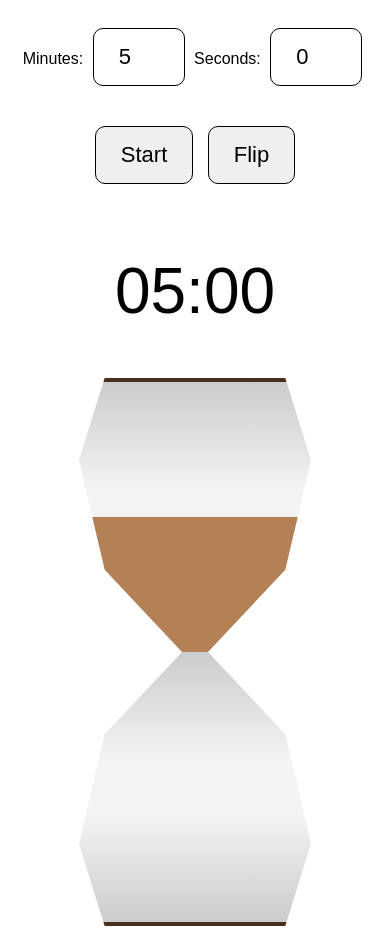
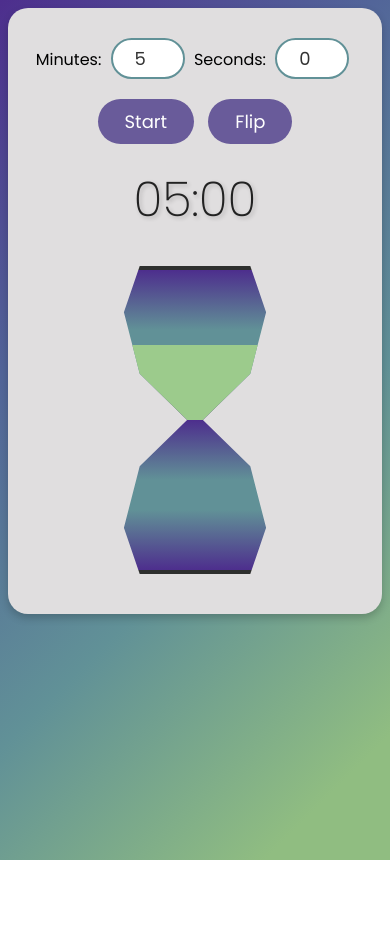
Before and after one commit to EllesmeraAmnell/hourglass, a plain HTML site: page index.html in a window 390 px wide. After the commit the page ends 860 px from the top, so only its background shows below. Drawn offline with Linux system fonts and the light colour scheme.

Commit message:
Update UI

```diff
--- a/index.html
+++ b/index.html
@@ -2,32 +2,67 @@
 <html lang="en">
 <head>
   <meta charset="UTF-8">
+  <meta name="viewport" content="width=device-width, initial-scale=1">
+  <link rel="preconnect" href="https://fonts.googleapis.com">
+  <link rel="preconnect" href="https://fonts.gstatic.com" crossorigin>
+  <link href="https://fonts.googleapis.com/css2?family=Poppins:wght@100;200;300;400;500;600;700;800;900&display=swap" rel="stylesheet">
   <title>Custom Hourglass Timer</title>
   <style>
   body {
-      font-family: Arial, sans-serif;
+    font-family: 'Poppins', sans-serif;
     text-align: center;
-      background-color: white;
-      transition: background-color 0.3s ease;
+    background: linear-gradient(135deg, #4D2E8D, #526599, #619197, #90BD81 90%);
+    transition: all 0.3s ease;
+    min-height: 100vh;
+  }
+
+  .container {
+    display: flex;
+    justify-content: center;
+    align-items: center;
+    flex-direction: column;
+    background-color: #E0DEDF;
+    border-radius: 20px;
+    padding: 20px 130px;
+    box-shadow: 0 4px 8px rgba(0, 0, 0, 0.2);
+    max-width: 600px;
+    margin-left: auto;
+    margin-right: auto;
   }
 
   #timer {
-      font-size: 64px;
-      margin: 50px;
-      color: black;
+    font-size: 5rem;
+    font-weight: 200;
+    margin: 40px;
     transition: color 0.3s ease;
+    text-shadow: 2px 2px 4px rgba(0, 0, 0, 0.2);
   }
 
   button, input {
+    font-family: 'Poppins', sans-serif;
+    font-weight: 400;
     font-size: 22px;
-      margin: 20px 5px;
-      padding: 15px 25px;
-      border-radius: 10px;
-      border: 1px solid black;
+    margin: 15px 10px;
+    padding: 0.5em 1.5em;
+    border: none;
+    background: #695B9A;
+    color: white;
+    cursor: pointer;
+    transition: all 0.3s ease;
+    border-radius: 2em;
+  }
+
+  button:hover {
+    transform: translateY(-2px);
+    box-shadow: 0 6px 8px rgba(0, 0, 0, 0.15);
   }
 
   input[type="number"] {
-      width: 40px;
+    width: 60px;
+    text-align: center;
+    background: #ffffff;
+    border: 2px solid #619197;
+    color: #333;
   }
 
   .flash-once {
@@ -35,20 +70,20 @@
   }
 
   @keyframes flash {
-      0%   { background-color: white; }
-      50%  { background-color: rgb(254, 207, 207); }
-      100% { background-color: white; }
+    0%   { background: #4D2E8D; }
+    50%  { background: #90BD81; }
+    100% { background: #4D2E8D; }
   }
 
   /* Hourglass container */
   #hourglass {
     position: relative;
-      width: 250px;
+    width: 270px;
     height: 540px;
     margin: 20px auto;
-      background: linear-gradient(to bottom, #cccccc 0%, #f4f4f4 20%, #f4f4f4 30%, #cccccc 50%, #f4f4f4 70%, #f4f4f4 80%, #cccccc 100%);
+    background: linear-gradient(to bottom, #4D2E8D 0%, #619197 20%, #619197 30%, #4D2E8D 50%, #619197 70%, #619197 80%, #4D2E8D 100%);
     clip-path: polygon(15% 0%, 85% 0%, 95% 15%, 85% 35%, 55% 50%, 85% 65%, 95% 85%, 85% 100%, 15% 100%, 5% 85%, 15% 65%, 45% 50%, 15% 35%, 5% 15%);
-      border: 4px solid rgb(70, 49, 31);
+    border: 4px solid #2E2F2E;
     overflow: hidden;
   }
 
@@ -57,7 +92,7 @@
     position: absolute;
     width: 100%;
     height: 50%;
-      background-color: #b48055;
+    background-color: #9ccb8c;
     clip-path: polygon(0% 50%, 100% 50%, 100% 100%, 0% 100%);
     transition: all 0.5s linear;
     bottom: 50%;
@@ -70,7 +105,7 @@
     width: 100%;
     height: 0;
     bottom: 0;
-      background-color: #b48055;
+    background-color: #9ccb8c;
     clip-path: polygon(0% 55%, 50% 35%, 100% 55%, 100% 100%, 0% 100%);
     transition: all 0.5s linear;
     transform-origin: top;
@@ -84,7 +119,6 @@
     width: 5%;
     height: 100%;
     transform: translateX(-50%);
-      /* overflow: hidden; */
   }
 
   /* Sand particle */
@@ -92,7 +126,7 @@
     position: absolute;
     width: 0.6vh;
     height: 0.6vh;
-      background-color: #b48055;
+    background-color: #9ccb8c;
     border-radius: 50%;
     animation: fall 1s ease-in infinite;
   }
@@ -108,6 +142,7 @@
         opacity: 0.2;
       }
     }
+
     /* Add flip animation */
     @keyframes flip {
       0% {
@@ -121,9 +156,39 @@
     #hourglass.flipping {
       animation: flip 0.5s ease-in-out forwards;
     }
+
+  /* Responsive styles for mobile devices */
+  @media (max-width: 600px) {
+    .container {
+      padding: 20px 10px;
+    }
+
+    #timer {
+      font-size: 3rem;
+      margin: 10px;
+      margin-bottom: 10px;
+    }
+
+    button, input {
+      font-size: 18px;
+      margin: 10px 5px;
+    }
+
+    input {
+      font-size: 18px;
+      padding: 5px;
+    }
+
+    #hourglass {
+      width: 150px;
+      height: 300px;
+    }
+  }
   </style>
 </head>
 <body>
+
+  <div class="container">
 
     <div>
       <label for="customMinutes">Minutes:</label>
@@ -132,9 +197,11 @@
       <input type="number" id="customSeconds" min="0" max="59" value="0" onchange="setCustomTime()">
     </div>
 
+    <div id="buttonContainer">
       <button id="startBtn" onclick="toggleTimer()">Start</button>
       <button id="resetBtn" onclick="resetTimer()">Reset</button>
       <button id="flipBtn" onclick="flipTimer()">Flip</button>
+    </div>
 
     <div id="timer">05:00</div>
 
@@ -142,6 +209,7 @@
       <div id="topSand"></div>
       <div id="fallingSand"></div>
       <div id="bottomSand"></div>
+    </div>
     </div>
 
   <script>
@@ -157,6 +225,7 @@
     const flipBtn = document.getElementById("flipBtn");
     const resetBtn = document.getElementById("resetBtn");
 
+    // Initial setup to hide all buttons except "Start"
     startBtn.style.display = "inline-block";
     flipBtn.style.display = "inline-block";
     resetBtn.style.display = "none";
@@ -168,15 +237,14 @@
       const timeLeft = totalTime - timePassed;
 
       if (timeLeft <= 10 && timeLeft > 0) {
-        timerDisplay.style.color = 'red';
+        timerDisplay.style.color = '#ad202a';
       } else {
-        timerDisplay.style.color = 'black';
+        timerDisplay.style.color = '#222';
       }
 
       if (timeLeft <= 0) {
         timerDisplay.textContent = "TIME'S UP!";
         fallingSand.innerHTML = '';
-
 
         body.classList.add('flash-once');
         if (!alertTimeout) {
@@ -195,21 +263,22 @@
     function manageButtons() {
       const timeLeft = totalTime - timePassed;
 
+      // Ensure only the "Start" button is visible initially and after reset
       if (timePassed === 0 && !running) {
         startBtn.style.display = "inline-block";
         resetBtn.style.display = "none";
-        flipBtn.style.display = "inline-block";
-        return;
+        flipBtn.style.display = "inline-block"; // Show Flip button initially
+        return; // Exit early to avoid further checks
       }
 
       if (timeLeft <= 0) {
         startBtn.style.display = "none";
         resetBtn.style.display = "inline-block";
-        flipBtn.style.display = "none";
+        flipBtn.style.display = "none"; // Hide Flip button when time is up
       } else {
         startBtn.style.display = "inline-block";
         resetBtn.style.display = "inline-block";
-        flipBtn.style.display = "inline-block";
+        flipBtn.style.display = "inline-block"; // Show Flip button when time is left
       }
 
       if (running) {
@@ -244,7 +313,7 @@
       const fallingSand = document.getElementById("fallingSand");
       fallingSand.innerHTML = '';
 
-      const particleCount = 10;
+      const particleCount = 10; // Number of particles to simulate
       for (let i = 0; i < particleCount; i++) {
         const particle = document.createElement("div");
         particle.classList.add("sandParticle");
@@ -293,6 +362,7 @@
       body.classList.remove('flash-once');
       startBtn.textContent = "Start";
 
+      // Reset sand positions
       const topSand = document.getElementById("topSand");
       const bottomSand = document.getElementById("bottomSand");
       const fallingSand = document.getElementById("fallingSand");
@@ -320,20 +390,25 @@
       const topSand = document.getElementById("topSand");
       const bottomSand = document.getElementById("bottomSand");
 
-      const topSandHeight = parseFloat(topSand.style.height) || 50;
-      const bottomSandHeight = parseFloat(bottomSand.style.height) || 0;
+      // Get the current heights of the sand
+      const topSandHeight = parseFloat(topSand.style.height) || 50; // Default to 50% if not set
+      const bottomSandHeight = parseFloat(bottomSand.style.height) || 0; // Default to 0% if not set
 
+      // Smoothly transition the sand heights
       topSand.style.transition = "height 1s ease-in-out";
       bottomSand.style.transition = "height 1s ease-in-out";
 
-      topSand.style.height = `${bottomSandHeight}%`;
-      bottomSand.style.height = `${topSandHeight}%`;
+      topSand.style.height = `${bottomSandHeight}%`; // Move top sand to bottom
+      bottomSand.style.height = `${topSandHeight}%`; // Move bottom sand to top
 
+      // Add the flipping animation to the hourglass
       hourglass.classList.add("flipping");
 
+      // Remove the flipping class after the animation ends
       hourglass.addEventListener("animationend", function handleFlipEnd() {
         hourglass.classList.remove("flipping");
 
+        // Ensure transitions are reset for further updates
         topSand.style.transition = "";
         bottomSand.style.transition = "";
 
```
Lines whose indentation alone changed are shown as unchanged.
